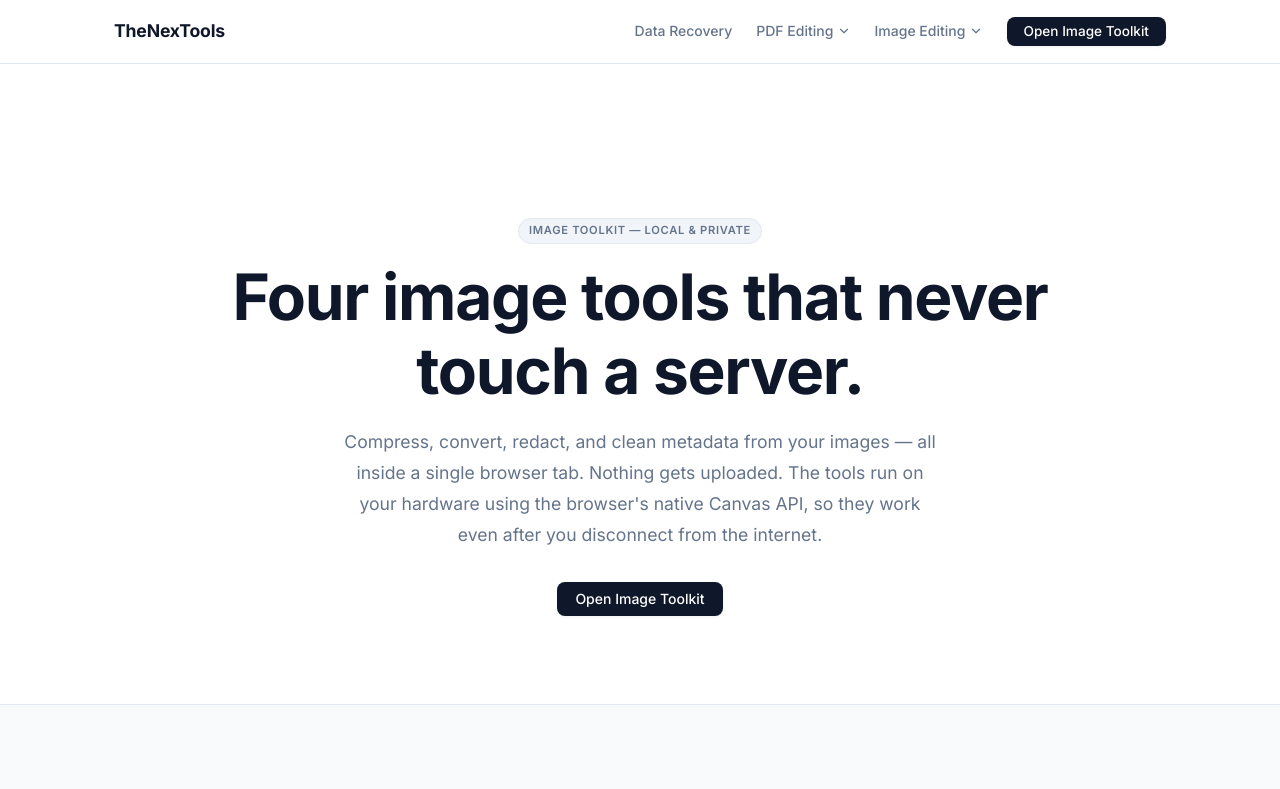
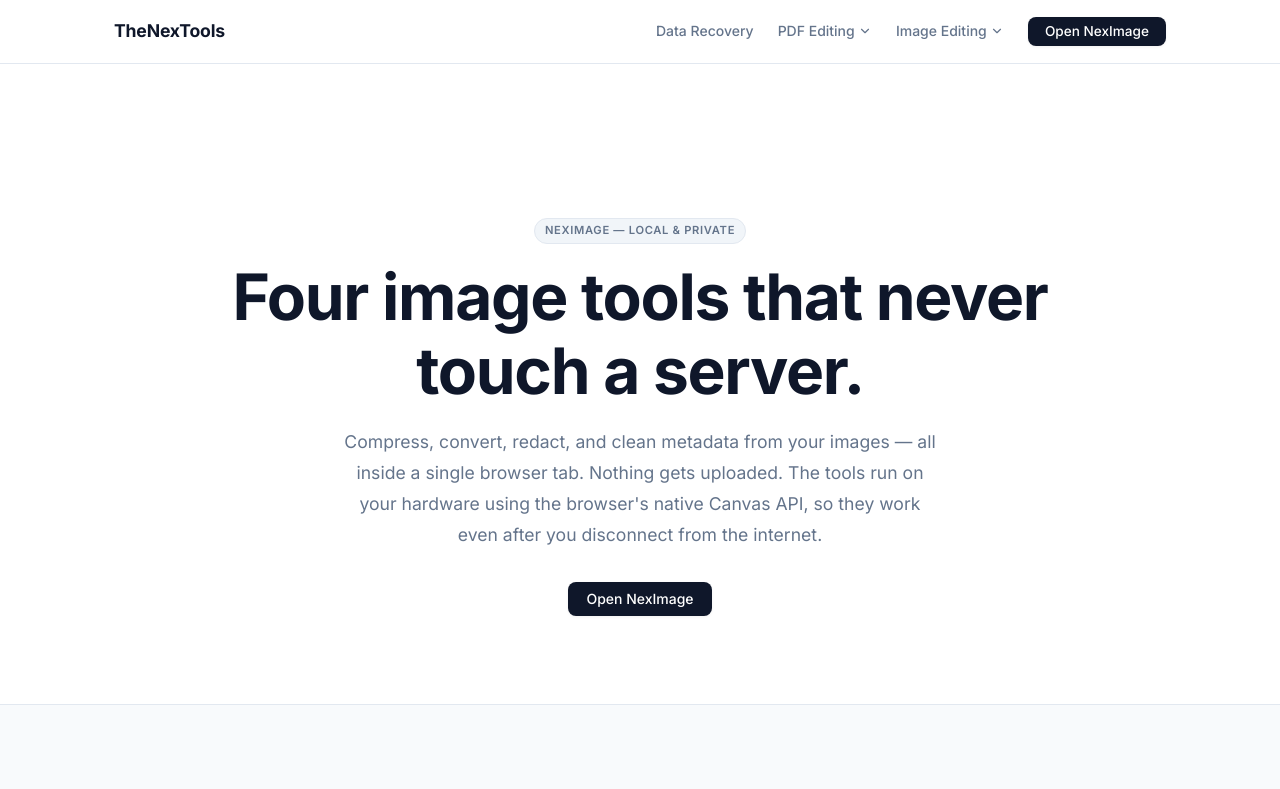
Before and after one commit to vvineet43/phoenix-recovery-monorepo, a Next.js app in the folder apps/website/: page /image-toolkit in a window 1280 px wide. Shown: the top 789 px of the page. Built offline with nearby package versions, Linux system fonts and the light colour scheme.

Commit message:
brand: rename Image Toolkit to NexImage Toolkit across all pages and nav

```diff
--- a/apps/website/src/app/image-toolkit/page.js
+++ b/apps/website/src/app/image-toolkit/page.js
@@ -1,14 +1,14 @@
 import Link from 'next/link';
 
 export const metadata = {
-  title: 'Image Toolkit — Compress, Convert, Redact & Strip Metadata | TheNexTools',
+  title: 'NexImage Toolkit — Compress, Convert, Redact & Strip Metadata | TheNexTools',
   description: 'Four image tools in one browser tab. Compress, convert formats, blur sensitive areas, and strip EXIF metadata — all locally, no uploads, no accounts.',
   manifest: '/image-manifest.json',
   alternates: {
     canonical: '/image-toolkit',
   },
   openGraph: {
-    title: 'Image Toolkit — Compress, Convert, Redact & Strip Metadata | TheNexTools',
+    title: 'NexImage Toolkit — Compress, Convert, Redact & Strip Metadata | TheNexTools',
     description: 'Four image tools in one browser tab. Compress, convert formats, blur sensitive areas, and strip EXIF metadata — all locally.',
     url: 'https://thenextools.com/image-toolkit',
     type: 'website',
@@ -20,13 +20,13 @@ export default function ImageToolkitLanding() {
     <>
 
       <header className="hero container">
-        <div className="badge">Image Toolkit — Local &amp; Private</div>
+        <div className="badge">NexImage — Local &amp; Private</div>
         <h1>Four image tools that never touch a server.</h1>
         <p>
           Compress, convert, redact, and clean metadata from your images — all inside a single browser tab. Nothing gets uploaded. The tools run on your hardware using the browser&apos;s native Canvas API, so they work even after you disconnect from the internet.
         </p>
         <div className="hero-actions">
-          <Link href="/image-tools" className="btn btn-primary">Open Image Toolkit</Link>
+          <Link href="/image-tools" className="btn btn-primary">Open NexImage</Link>
         </div>
       </header>
 
@@ -111,7 +111,7 @@ export default function ImageToolkitLanding() {
             </div>
             <div className="feature-card">
               <h3>No limits means no friction</h3>
-              <p>Cloud tools restrict free users to 5–10MB per file. The Image Toolkit has no such cap — your browser can typically handle files of several hundred megabytes without breaking a sweat.</p>
+              <p>Cloud tools restrict free users to 5–10MB per file. NexImage has no such cap — your browser can typically handle files of several hundred megabytes without breaking a sweat.</p>
             </div>
           </div>
         </div>
@@ -121,7 +121,7 @@ export default function ImageToolkitLanding() {
         <div className="container">
           <h2>Everything you need for image work, without leaving the browser.</h2>
           <p>Works in Chrome, Firefox, Safari, and Edge on Mac, Windows, and Linux.</p>
-          <Link href="/image-tools" className="btn btn-primary">Open Image Toolkit</Link>
+          <Link href="/image-tools" className="btn btn-primary">Open NexImage</Link>
         </div>
       </section>
 
--- a/apps/website/src/app/page.js
+++ b/apps/website/src/app/page.js
@@ -80,7 +80,7 @@ export default function Home() {
             </div>
 
             <div className="tool-card">
-              <h3>Image Toolkit</h3>
+              <h3>NexImage Toolkit</h3>
               <p>Four image tools in one workspace — compress, convert formats, blur sensitive areas, and strip hidden EXIF metadata. Everything runs in your browser, nothing gets uploaded.</p>
               <ul>
                 <li>Compress JPG, PNG, and WebP with real-time quality preview</li>
--- a/apps/website/src/components/Navigation.js
+++ b/apps/website/src/components/Navigation.js
@@ -40,10 +40,10 @@ export default function Navigation() {
     ctaText = 'Open EXIF Stripper';
   } else if (pathname.startsWith('/image-toolkit')) {
     ctaLink = '/image-tools';
-    ctaText = 'Open Image Toolkit';
+    ctaText = 'Open NexImage';
   } else if (pathname.startsWith('/image-tools') || pathname.startsWith('/exif-tools')) {
     ctaLink = '/image-toolkit';
-    ctaText = 'Image Toolkit';
+    ctaText = 'NexImage Toolkit';
   } else if (pathname.startsWith('/pdf-toolkit') || pathname.startsWith('/pdf-tools')) {
     ctaLink = '/pdf-tools';
     ctaText = 'Open PDF Editor';
@@ -165,7 +165,7 @@ export default function Navigation() {
                   </div>
                   <div className="mega-footer">
                     <Link href="/image-toolkit" className="view-all-btn">
-                      Open Image Toolkit <ArrowRight size={14} />
+                      Open NexImage Toolkit <ArrowRight size={14} />
                     </Link>
                   </div>
                 </div>
@@ -211,7 +211,7 @@ export default function Navigation() {
             <Link href="/image-converter" className="mobile-sublink" onClick={() => setIsMobileMenuOpen(false)}>Convert Format</Link>
             <Link href="/image-redactor" className="mobile-sublink" onClick={() => setIsMobileMenuOpen(false)}>Redact &amp; Blur</Link>
             <Link href="/exif-stripper" className="mobile-sublink" onClick={() => setIsMobileMenuOpen(false)}>EXIF Stripper</Link>
-            <Link href="/image-toolkit" className="mobile-sublink view-all-mobile" onClick={() => setIsMobileMenuOpen(false)}>Open Image Toolkit &rarr;</Link>
+            <Link href="/image-toolkit" className="mobile-sublink view-all-mobile" onClick={() => setIsMobileMenuOpen(false)}>Open NexImage Toolkit &rarr;</Link>
           </div>
 
           <div style={{ padding: '1.5rem' }}>
```
